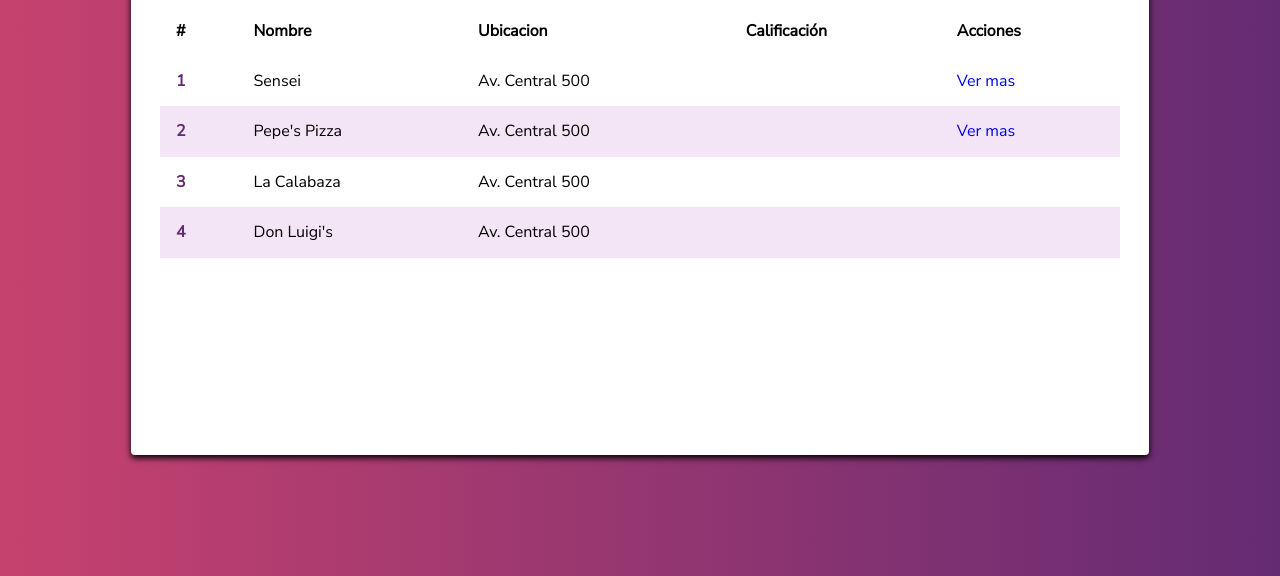
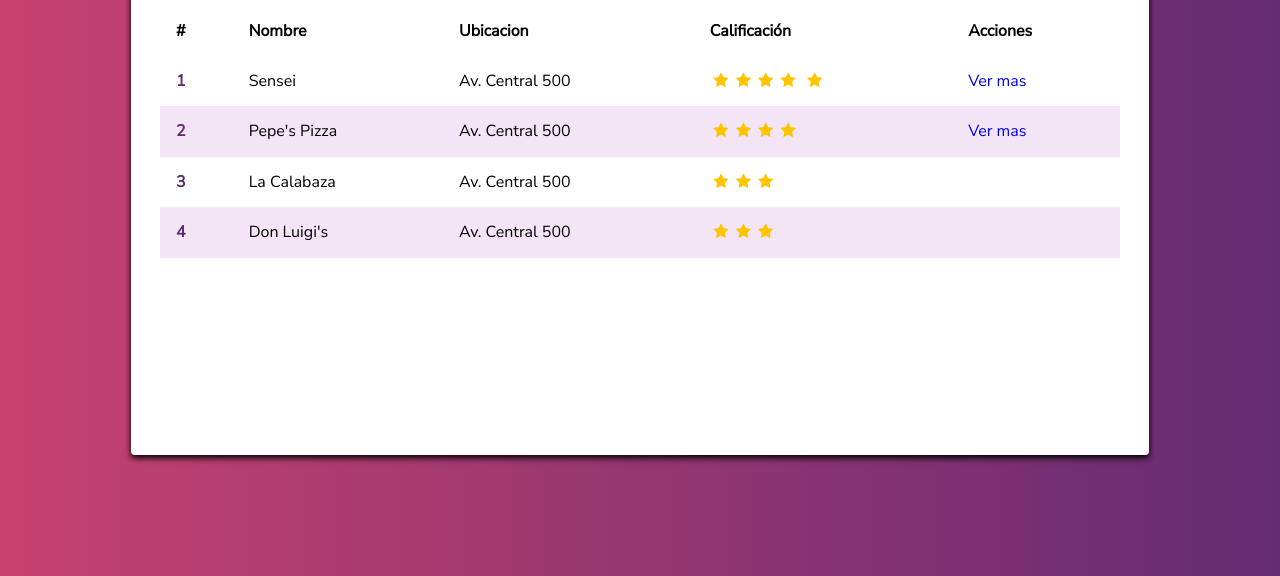
Before and after one commit to JoseGabriel391/josegabriel391.github.com, a plain HTML site: page boletines/index.html in a window 1280 px wide. Shown: the part 224-800 px from the top of the page. Drawn offline with nearby package versions, Linux system fonts and the light colour scheme; the site is published under a folder, as on GitHub Pages, so addresses that start at the root find nothing.

Commit message:
correccion del link ./assets

```diff
--- a/boletines/index.html
+++ b/boletines/index.html
@@ -7,7 +7,7 @@
     <link rel="stylesheet" href="https://necolas.github.io/normalize.css/8.0.1/normalize.css">
     <link rel="stylesheet" href="./assets/css/style.css">
     <link href="https://fonts.googleapis.com/css?family=Nunito+Sans&display=swap" rel="stylesheet">
-    <link rel="stylesheet" href="/assets/fontello-07183065/css/fontello.css">
+    <link rel="stylesheet" href="./assets/fontello-07183065/css/fontello.css">
     <link rel="stylesheet" href="./assets/css/animate.css">
 </head>
 <body>
```
